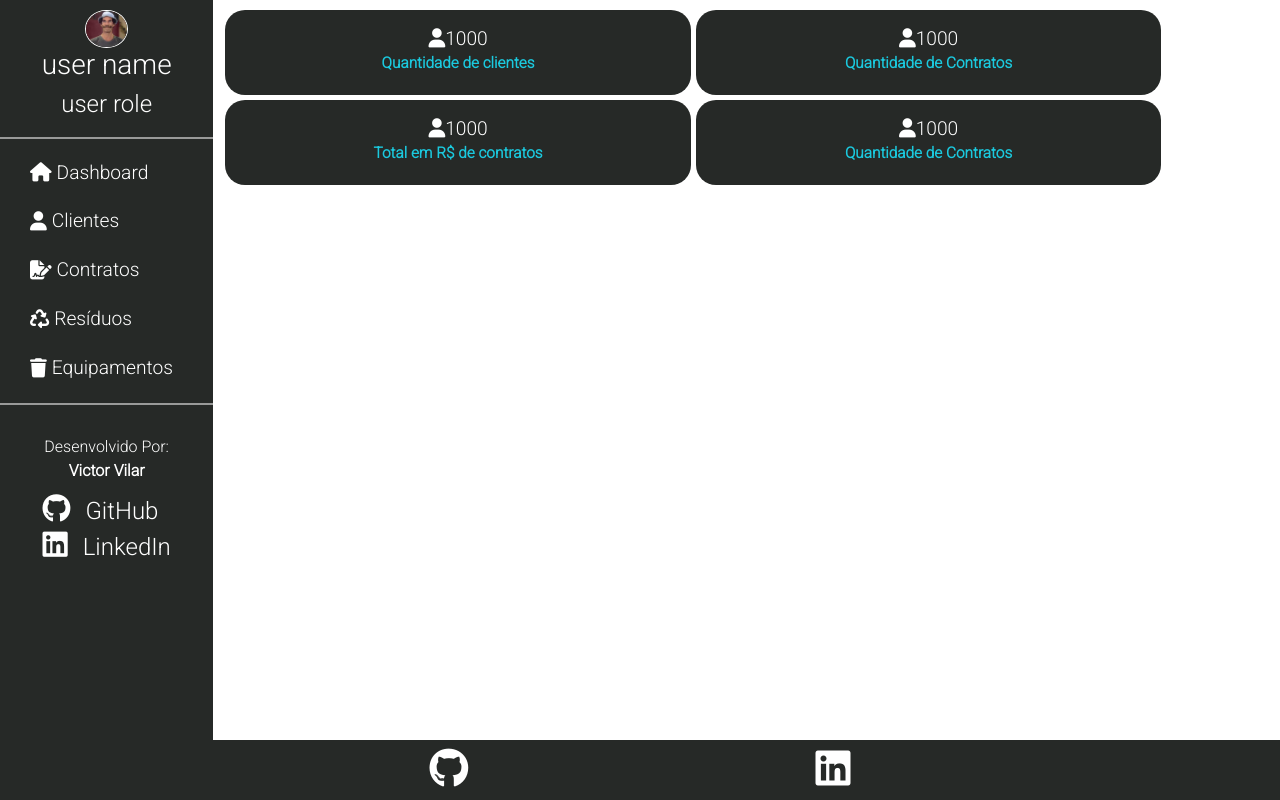
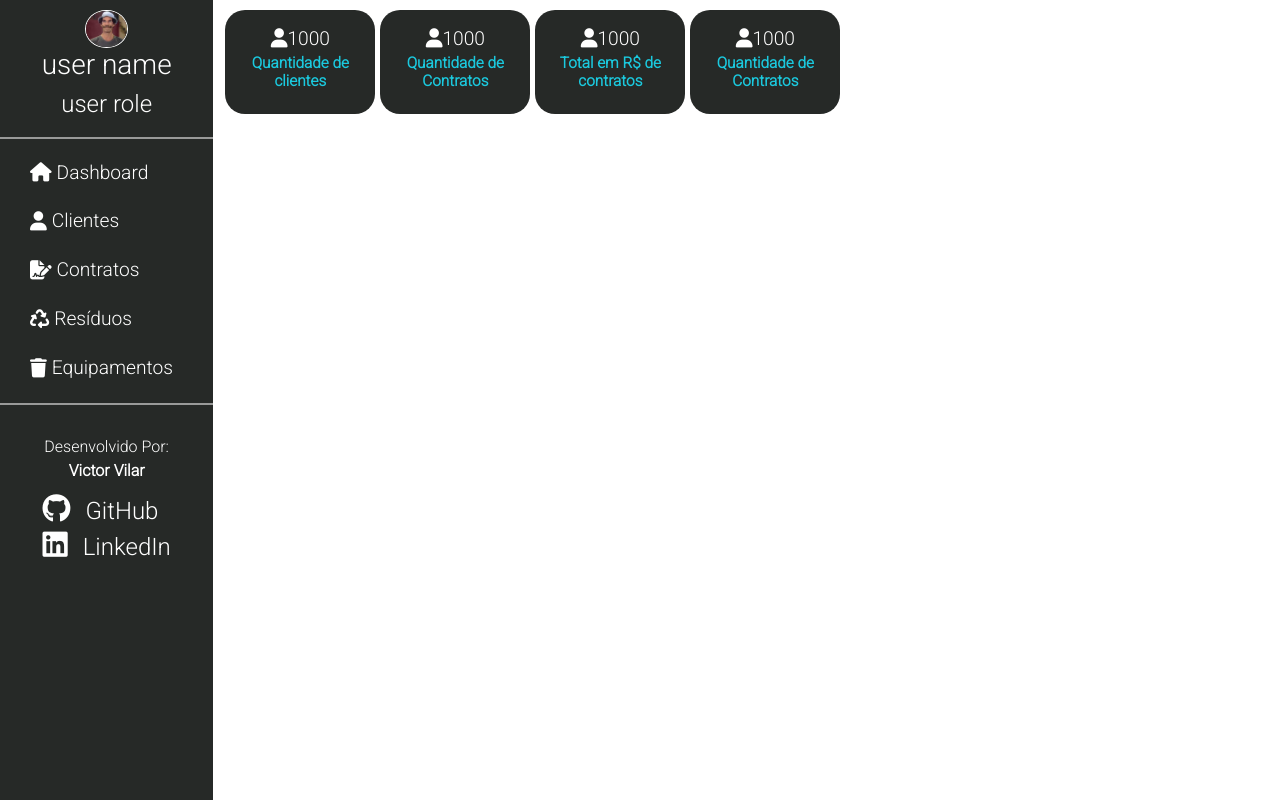
Before and after one commit to victor-vilar/api-springboot-frontend-angular-pa, an Angular app: page /dashboard in a window 1280 px wide. Built offline with nearby package versions, Linux system fonts and the light colour scheme.

Commit message:
corrigindo layout dos itens para as dimensões na tela.

```diff
--- a/src/app/app.component.css
+++ b/src/app/app.component.css
@@ -65,4 +65,7 @@ box-sizing: border-box;
   .main{
     margin-top: 10px;
   }
+  app-footer{
+    display: none;
+  }
 }
--- a/src/app/components/dashboard/dashboard.component.css
+++ b/src/app/components/dashboard/dashboard.component.css
@@ -28,3 +28,21 @@
 .dashboard-cards-item h5 {
   font-size: .8em;
 }
+
+@media screen and (min-width:576px){
+  .dashboard-cards {
+    grid-template-columns: repeat(2,1fr);
+
+  }
+  .dashboard-cards-item{
+    width:150px;
+  }
+}
+
+@media screen and (min-width:717px){
+
+  .dashboard-cards {
+   display: flex;
+
+  }
+}
--- a/src/app/components/equipaments/equipaments.component.ts
+++ b/src/app/components/equipaments/equipaments.component.ts
@@ -13,7 +13,7 @@ export class EquipamentsComponent implements OnInit {
   // ------------------------------------------
   // informações para o componente itens-table
   headerForTables = [
-    'id','Equipamento','Volume','Selecionar'
+    'Id','Equipamento','Volume','Selecionar'
   ]
   EquipamentsList:string[] = [];
   // ------------------------------------------
--- a/src/app/components/footer/footer.component.css
+++ b/src/app/components/footer/footer.component.css
@@ -1,12 +1,11 @@
+
 footer .developer-info-social-media{
   display: flex;
   flex-direction: row;
   justify-content: space-evenly;
-
 }
 
 footer .developer-info-social-card{
-
   text-decoration: none;
   font-size: 2.5em;
 }
--- a/src/app/components/footer/footer.component.html
+++ b/src/app/components/footer/footer.component.html
@@ -1,7 +1,6 @@
-<div class="container">
+
   <footer>
     <div class="developer-info">
-
       <div class="developer-info-social-media">
 
         <div class="developer-info-social-card">
@@ -13,4 +12,3 @@
       </div>
     </div>
   </footer>
-</div>
--- a/src/app/components/util/crud-menu/crud-menu.component.css
+++ b/src/app/components/util/crud-menu/crud-menu.component.css
@@ -16,3 +16,19 @@
   align-items: center;
   justify-content: center;
 }
+
+.options-buttons a:hover {
+  cursor: pointer;
+  color: var(--azul-claro);
+}
+
+@media screen and (min-width:576px){
+  .options-buttons{
+    display: flex;
+    flex-direction: row;
+
+  }
+  .options-buttons a {
+    width:150px;
+  }
+}
```
